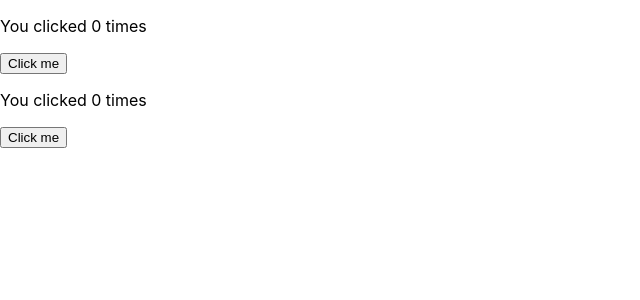
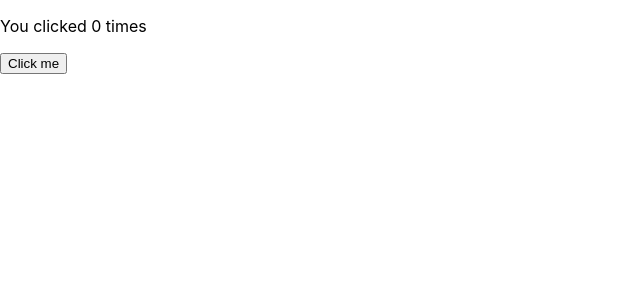
Before and after one commit to LimaDev-Max/Front-And-Completo-2.0, a React (Create React App) app in the folder Modulo-React/frontend20reactjs/: page / in a window 1280 px wide. Shown: the top 300 px of the page, without its empty margins (0-640 px from the left). Built offline with nearby package versions, Linux system fonts and the light colour scheme.

Commit message:
Update index.js

```diff
--- a/Modulo-React/frontend20reactjs/src/index.js
+++ b/Modulo-React/frontend20reactjs/src/index.js
@@ -2,12 +2,12 @@ import React from 'react';
 import ReactDOM from 'react-dom';
 import './index.css';
 import App from './App';
+import Header from './Header';
 
 
 ReactDOM.render(
   <React.StrictMode>
     <App  texto={{chamada: 'A danki é boa',chamada2:'danki code'}} />
-    <App  texto={{chamada: 'A danki é boa',chamada2:'danki code'}} />
   </React.StrictMode>,
   document.getElementById('root')
 );
```
